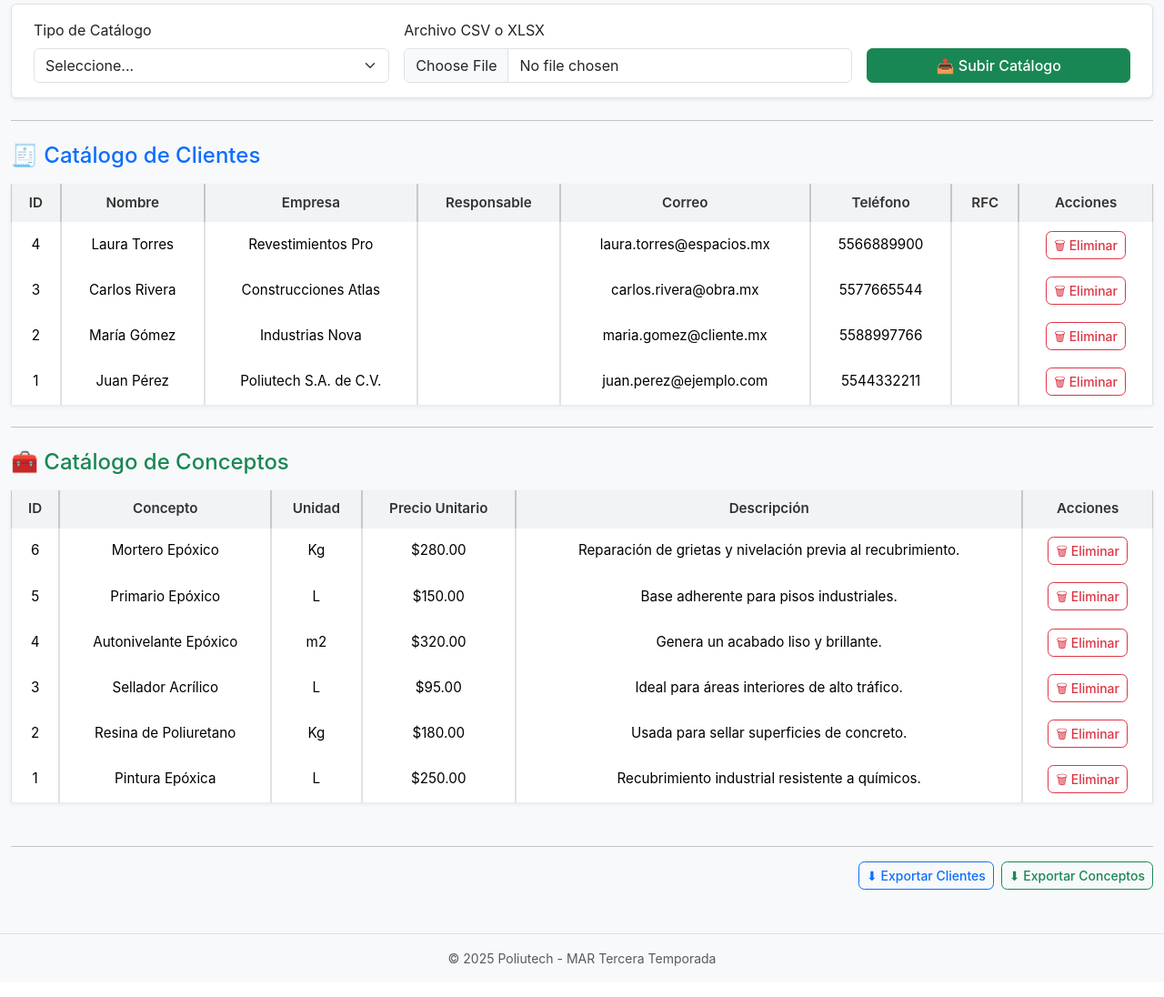
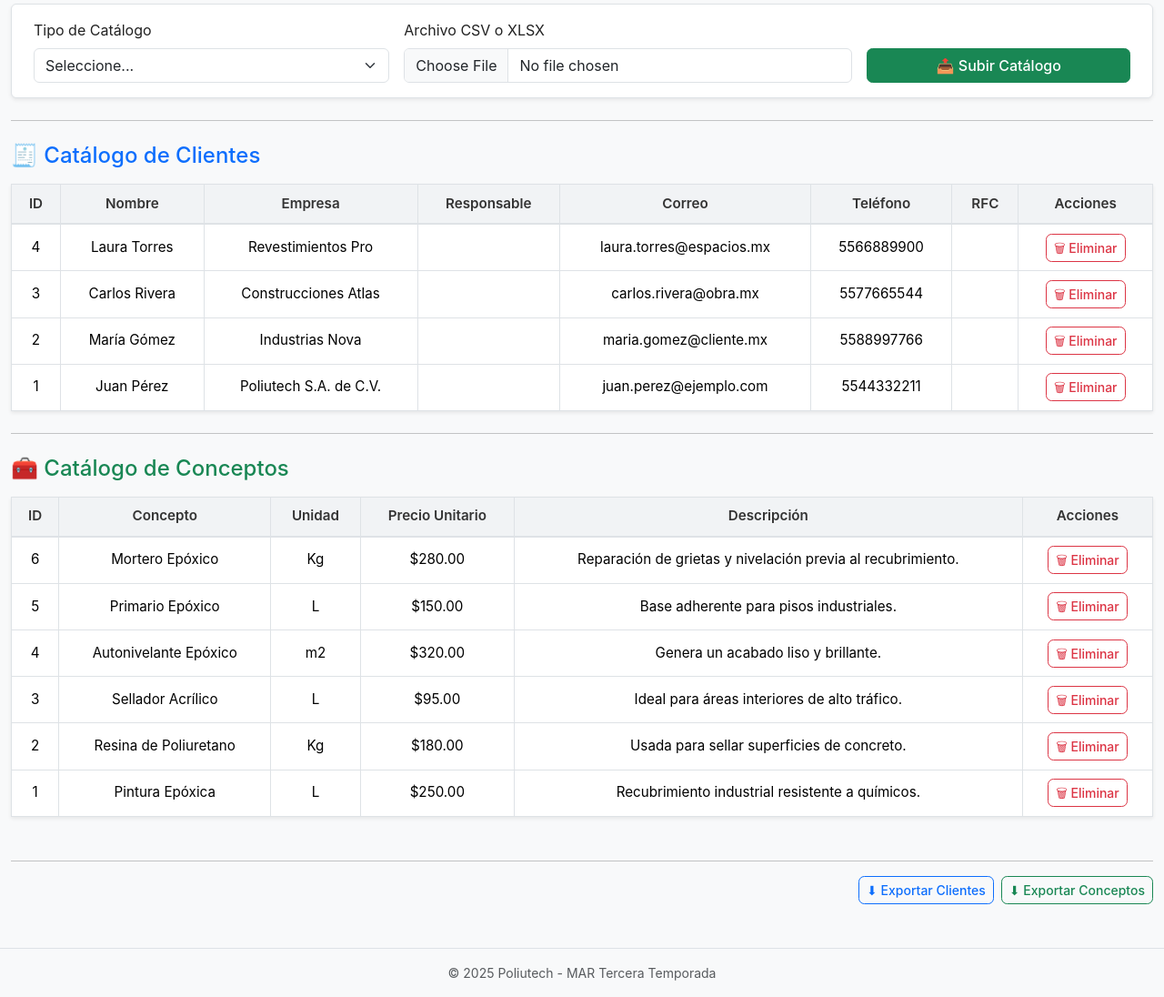
Before and after one commit to redsicomsistemas-collab/Sistema-Poliutech, a Flask app: page /catalogos/ in a window 1280 px wide. Shown: the part 176-1272 px from the top of the page at 91% size. Before the commit the page ends 1238 px from the top, so only its background shows below. Run offline with Flask 3, Linux system fonts and the light colour scheme; data comes from the database, SQL or seed files in the repository.

Commit message:
Update styles.css

```diff
--- a/static/css/styles.css
+++ b/static/css/styles.css
@@ -4,7 +4,7 @@
 
 /* === Base general (solo pequeños ajustes visuales globales) === */
 body {
-  background-color: #f8f9fa;
+  background-color: #ffffff;
   font-family: "Inter", "Segoe UI", sans-serif;
   color: #222;
 }
@@ -178,3 +178,21 @@ canvas {
     font-size: 0.9rem;
   }
 }
+/* === CORRECCIÓN DE BORDES EN TABLAS === */
+.table {
+  border-collapse: collapse !important;
+  border: 1px solid #dee2e6 !important;
+}
+
+.table th, .table td {
+  border: 1px solid #dee2e6 !important;
+}
+
+.table thead th {
+  background-color: #f1f3f5;
+  border-bottom: 2px solid #dee2e6 !important;
+}
+
+.table tbody tr:nth-child(even) {
+  background-color: #fafafa;
+}
```
